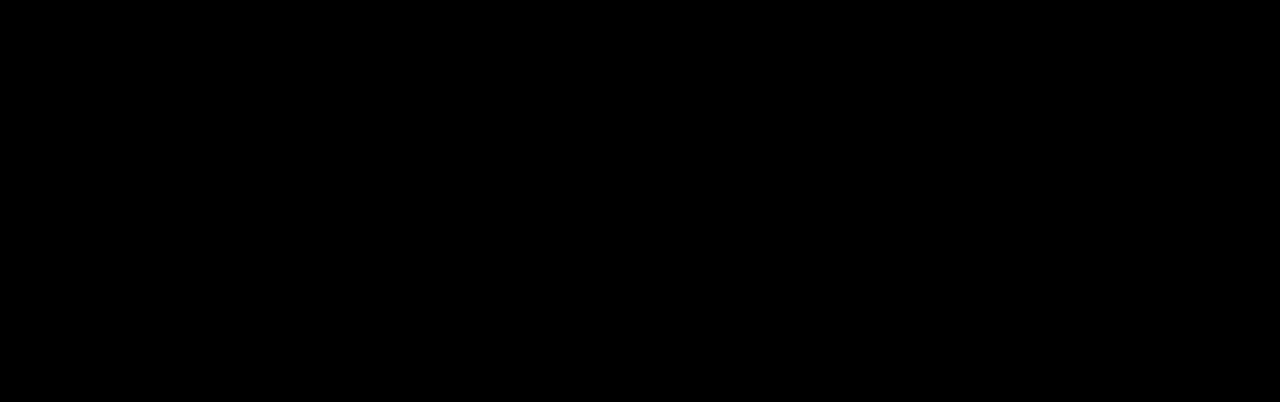
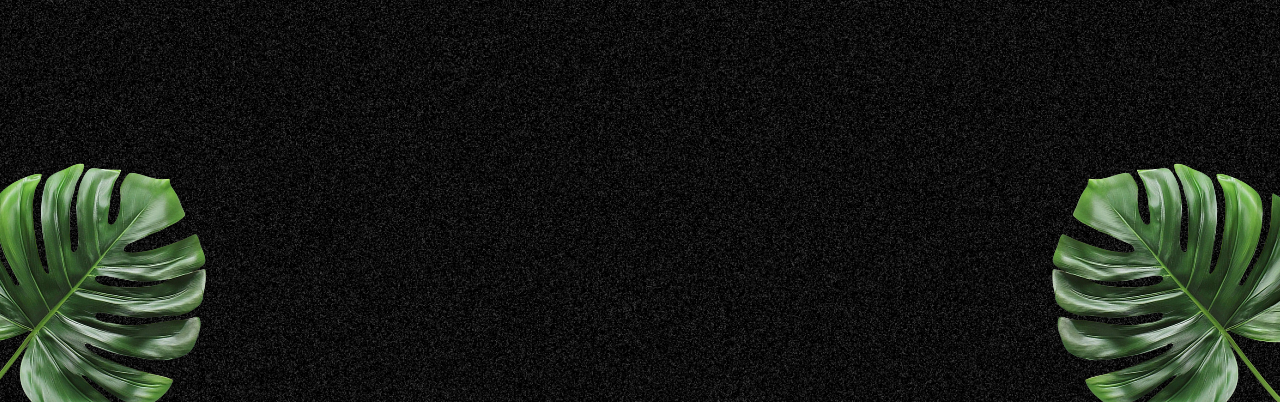
Before and after one commit to rlama7/gsap-project, a React (Vite) app: page / in a window 1280 px wide. Shown: the part 1198-1600 px from the top of the page. Built offline with nearby package versions, Linux system fonts and the light colour scheme; a web font is replaced by a local one.

Commit message:
add cocktails component

```diff
--- a/src/App.jsx
+++ b/src/App.jsx
@@ -2,6 +2,7 @@
 import { ScrollTrigger, SplitText } from "gsap/all";
 import Navbar from "./components/Navbar";
 import Hero from "./components/Hero";
+import Cocktails from "./components/Cocktails";
 
 gsap.registerPlugin(ScrollTrigger, SplitText);
 
@@ -10,6 +11,7 @@
     <main>
       <Navbar />
       <Hero />
+      <Cocktails />
     </main>
   );
 };
--- /dev/null
+++ b/src/components/Cocktails.jsx
@@ -0,0 +1,20 @@
+import React from "react";
+
+const Cocktails = () => {
+  return (
+    <section id="cocktails" className="noisy">
+      <img
+        src="/images/cocktail-left-leaf.png"
+        alt="left leaf"
+        id="c-left-leaf"
+      />
+      <img
+        src="/images/cocktail-right-leaf.png"
+        alt="right leaf"
+        id="c-right-leaf"
+      />
+    </section>
+  );
+};
+
+export default Cocktails;
```
